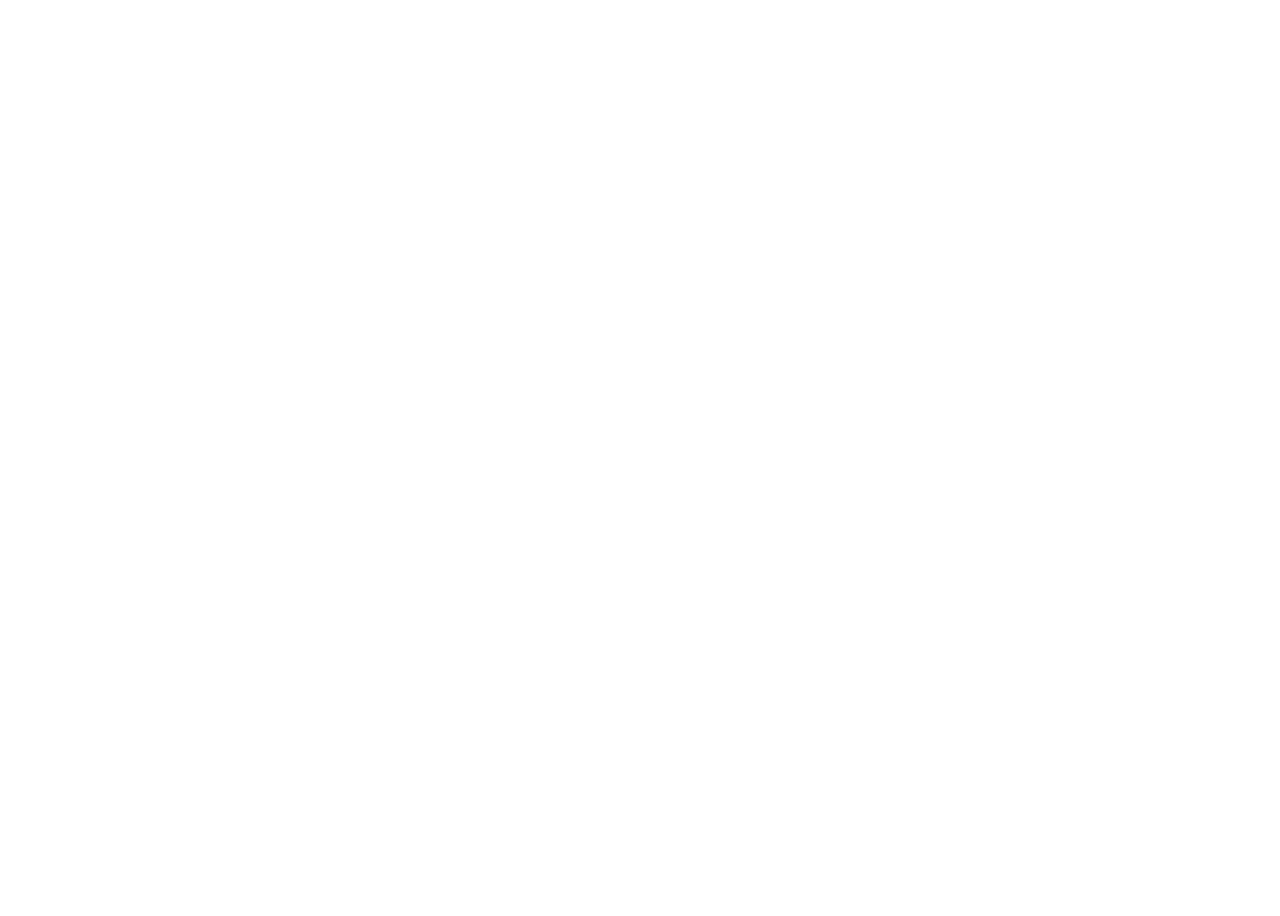
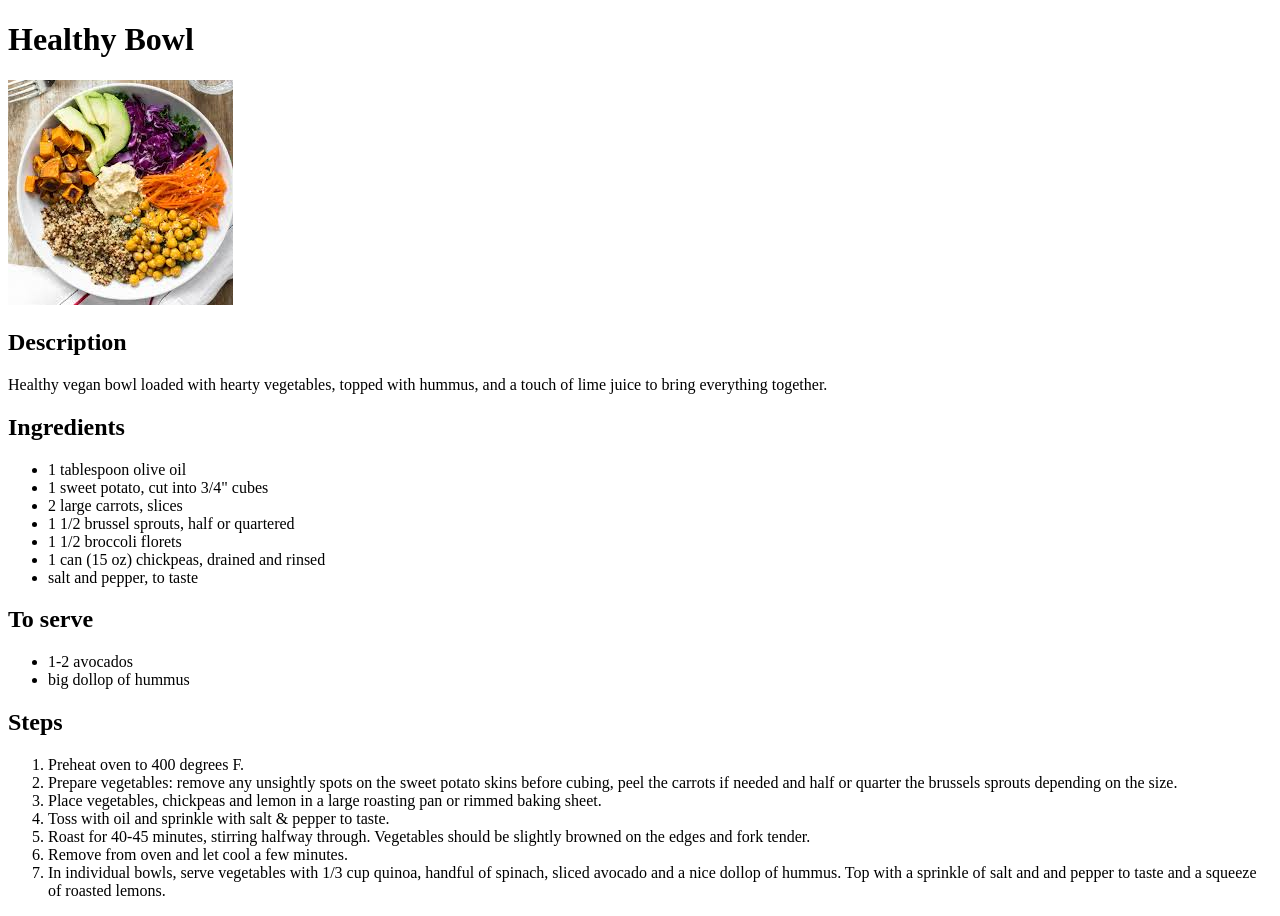
Before and after one commit to Volcomix13/odin-recipes, a plain HTML site: page recipes/healthy-bowl.html in a window 1280 px wide. Before the commit the page ends 800 px from the top, so only its background shows below. Drawn offline with Linux system fonts and the light colour scheme.

Commit message:
Edit index.html and recipes/healthy-bowl.html. Add healthy-bowl.jpeg

```diff
--- a/recipes/healthy-bowl.html
+++ b/recipes/healthy-bowl.html
@@ -0,0 +1,42 @@
+<!DOCTYPE html>
+<html lang="en">
+    <head>
+        <meta charset="UTF-8">
+        <title>Healthy Bowl</title>
+    </head>
+    <body>
+        <h1>Healthy Bowl</h1>
+        <img src="../healthy-bowl.jpeg" alt="healthy bowl with quinoa, hummus, and roasted vegetables">
+        <h2>Description</h2>
+        <p>Healthy vegan bowl loaded with hearty vegetables, topped with hummus, and a touch of lime
+            juice to bring everything together.</p>
+        <h2>Ingredients</h2>
+            <ul>
+                <li>1 tablespoon olive oil</li>
+                <li>1 sweet potato, cut into 3/4" cubes</li>
+                <li>2 large carrots, slices</li>
+                <li>1 1/2 brussel sprouts, half or quartered</li>
+                <li>1 1/2 broccoli florets</li>
+                <li>1 can (15 oz) chickpeas, drained and rinsed</li>
+                <li>salt and pepper, to taste</li>
+            </ul>
+        <h2>To serve</h2>
+             <ul>
+                <li>1-2 avocados</li>
+                <li>big dollop of hummus</li>
+            </ul>
+
+        <h2>Steps</h2>
+            <ol>
+                <li>Preheat oven to 400 degrees F.</li>
+                 <li>Prepare vegetables: remove any unsightly spots on the sweet potato skins before cubing,
+                    peel the carrots if needed and half or quarter the brussels sprouts depending on the size.</li>
+                <li>Place vegetables, chickpeas and lemon in a large roasting pan or rimmed baking sheet.</li>
+                <li>Toss with oil and sprinkle with salt & pepper to taste.</li>
+                <li>Roast for 40-45 minutes, stirring halfway through. Vegetables should be slightly browned on the edges and fork tender.</li>
+                <li>Remove from oven and let cool a few minutes.</li>
+                <li>In individual bowls, serve vegetables with 1/3 cup quinoa, handful of spinach, sliced avocado and a nice dollop of hummus.
+                    Top with a sprinkle of salt and and pepper to taste and a squeeze of roasted lemons.</li>
+            </ol>
+    </body>
+</html>
```
Also changed, not shown: index.html (+2 -0 lines), healthy-bowl.jpeg (added), recipes/healthy-bowl.jpeg (added).
